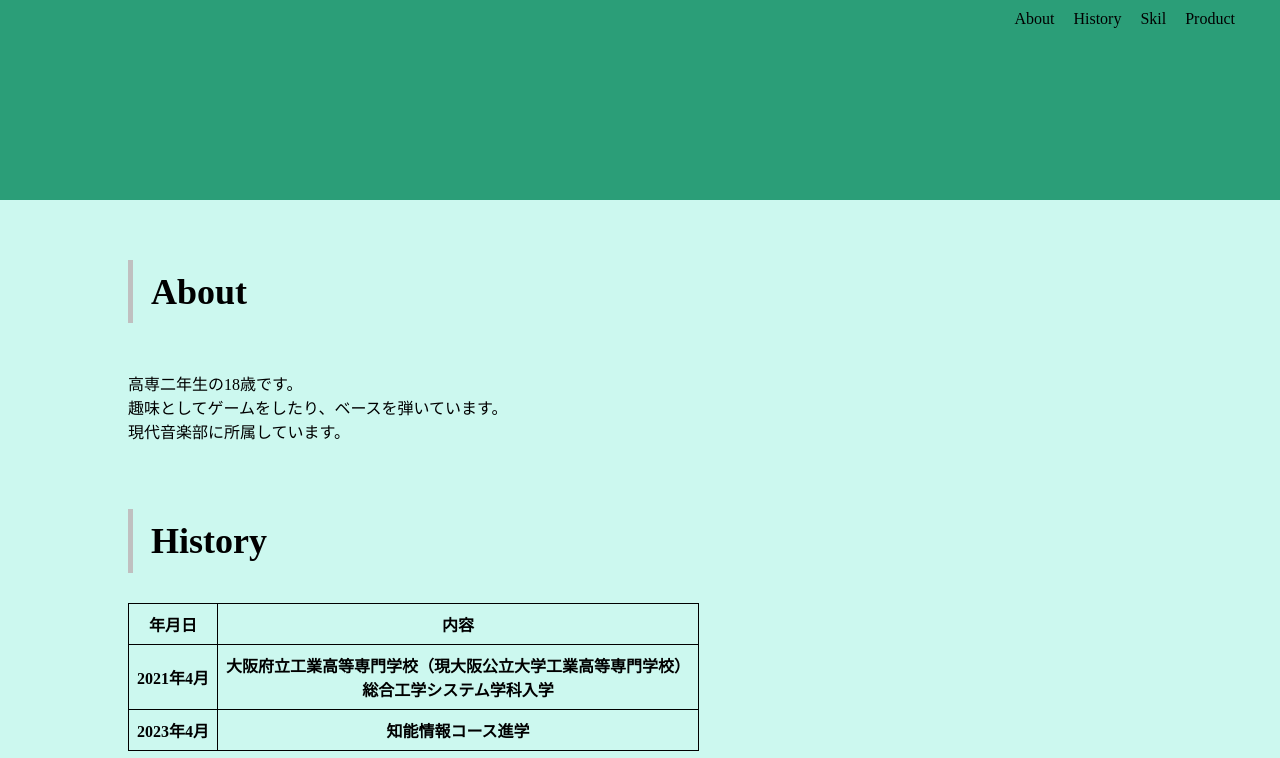
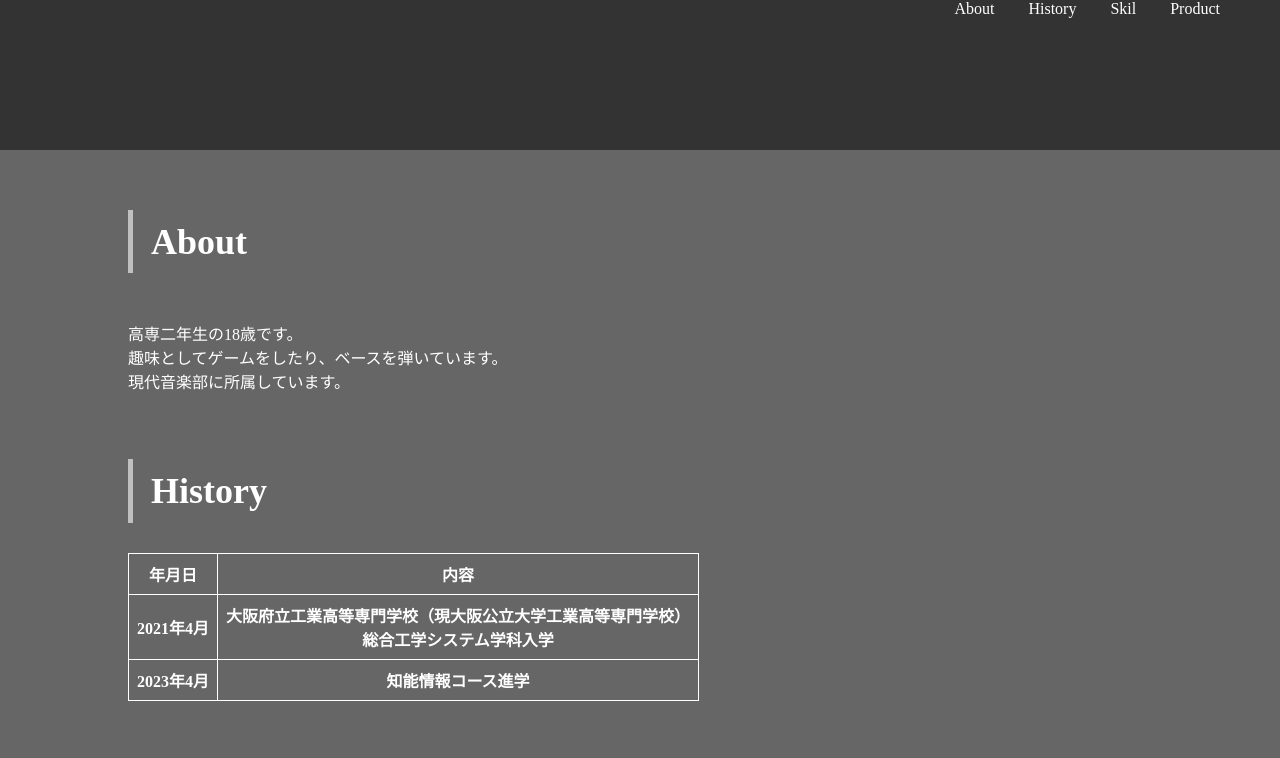
Before and after one commit to Kawachi-K/portfolio, a plain HTML site: page index.html in a window 1280 px wide. Shown: the top 758 px of the page. Drawn offline with Linux system fonts and the light colour scheme.

Commit message:
Update style.css

```diff
--- a/style.css
+++ b/style.css
@@ -2,28 +2,36 @@
     background-color:cadetblue;
 }
 
+
 .navbar {
     margin: 0px;
-    height: 200px;
+    height: 150px;
     width: 100vw;
-    background-color: rgb(43, 158, 120);
+    background-color: rgb(51, 51, 51);
+}
+
+.title {
+    padding: 30px 0px 20px 30px;
+    font-family: 'aoharu-marker-mini';
+    font-size: larger;
 }
 
 .navbar ul{
     list-style: none;
     text-align: right;
     margin: 0;
-    padding: 10px 30px;
+    padding: 0px 30px;
+    font-family: 'aoharu-marker-mini';
 }
 
 .navbar ul li{
     display: inline;
-    margin-right: 15px;
+    margin-right: 30px;
 }
 
 a {
     text-decoration: none;
-    color: rgb(0, 0, 0);
+    color: rgb(255, 255, 255);
 }
 
 a:hover {
@@ -33,7 +41,7 @@ a:hover {
 
 .content{
     padding-left: 10%;
-    background-color: #ccf8ef;
+    background-color: #666666;
 }
 
 .about {
@@ -45,7 +53,7 @@ a:hover {
 }
 
 table,td,th {
-    border: 1px solid black;
+    border: 1px solid #ffffff;
     border-collapse: collapse;
     width: auto;
     padding: 0.5em;
@@ -53,6 +61,7 @@ table,td,th {
 
 body {
     margin: 0;
+    color: #ffffff;
 }
 
 h2 {
```
